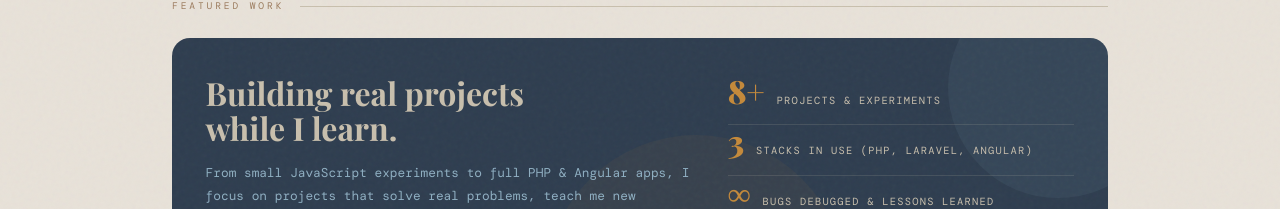
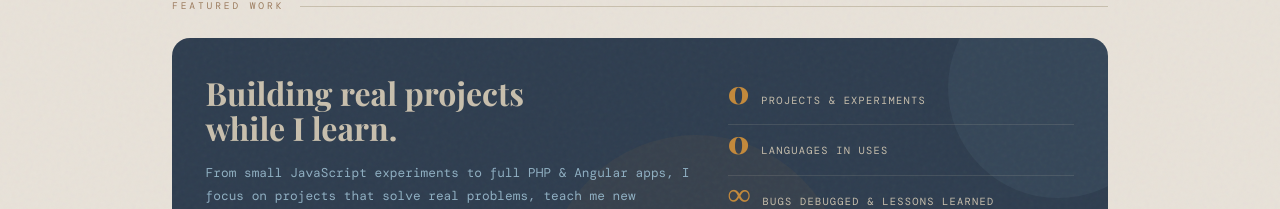
Before and after one commit to TheAbyssSage/sage-stockmans-portfolio, an Angular app: page / in a window 1280 px wide. Shown: the part 547-756 px from the top of the page. Built offline with nearby package versions, Linux system fonts and the light colour scheme; no server answers; a web font is replaced by a local one.

Commit message:
Adjusted tags for data
Entire-Checkpoint: 24f74d927eda

```diff
--- a/src/app/pages/home/home.html
+++ b/src/app/pages/home/home.html
@@ -69,12 +69,12 @@
 
             <div class="demo-right">
                 <div class="demo-stat">
-                    <span class="demo-stat-num">8+</span>
+                    <span class="demo-stat-num">{{ projectCount }}{{ projectCount > 0 ? '+' : '' }}</span>
                     <span class="demo-stat-label">Projects &amp; experiments</span>
                 </div>
                 <div class="demo-stat">
-                    <span class="demo-stat-num">3</span>
-                    <span class="demo-stat-label">Stacks in use (PHP, Laravel, Angular)</span>
+                    <span class="demo-stat-num">{{ languages.length }}</span>
+                    <span class="demo-stat-label">Languages in use{{ languages.length !== 1 ? 's' : '' }}</span>
                 </div>
                 <div class="demo-stat">
                     <span class="demo-stat-num">∞</span>
```
